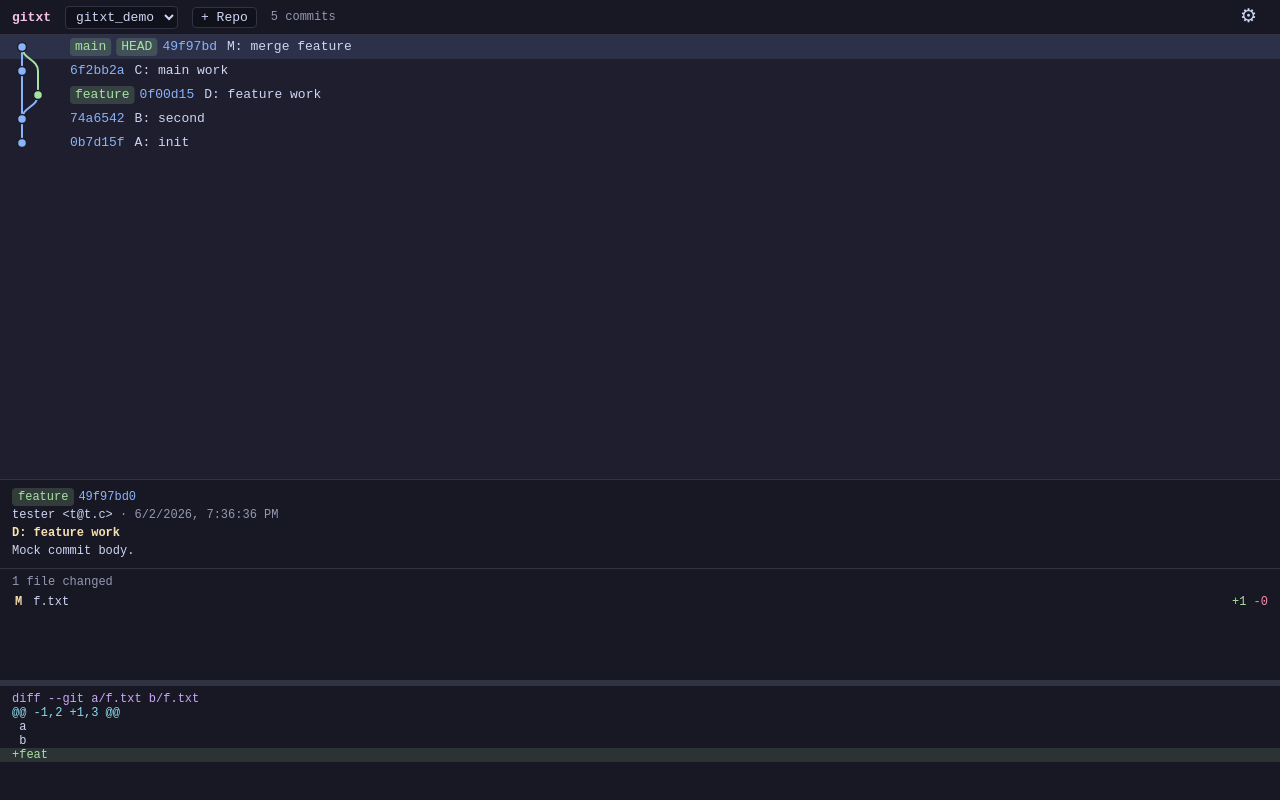
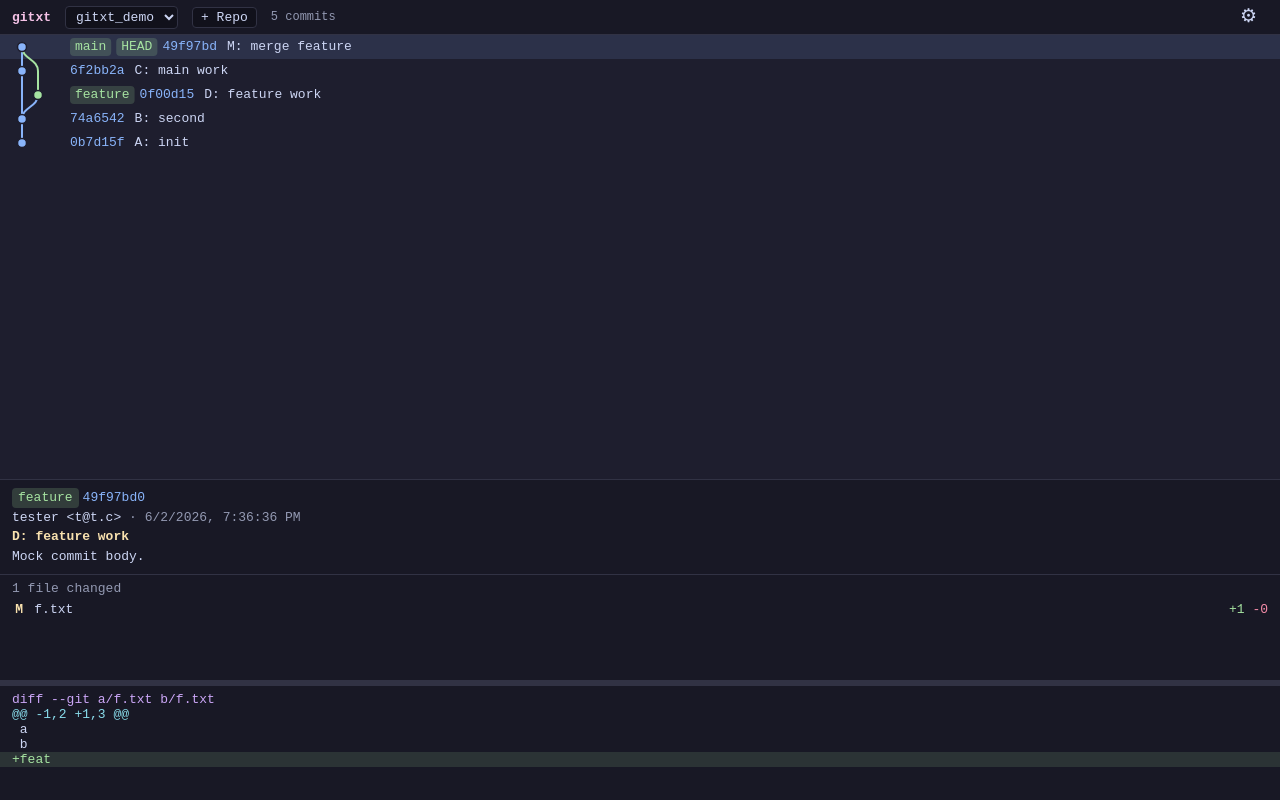
Before and after one commit to jlederman/gitxtr, a website built with Vite: page web/index.html in a window 1280 px wide. Built offline with nearby package versions, Linux system fonts and the light colour scheme.

Commit message:
fix: apply font size to the detail panes, not just the graph
The commit-message, changed-files, and diff panes hardcoded font-size:12px, so the Appearance font-size setting only affected the canvas graph. They now use var(--font-size) and scale with the setting; header chrome (status) stays fixed.

```diff
--- a/web/src/style.css
+++ b/web/src/style.css
@@ -97,7 +97,7 @@ canvas { position: absolute; inset: 0; display: block; }
 #detail-meta {
   padding: 8px 12px;
   border-bottom: 1px solid var(--border);
-  font-size: 12px;
+  font-size: var(--font-size);
   line-height: 1.5;
   flex: 0 0 auto;
   max-height: 55%;
@@ -123,7 +123,7 @@ canvas { position: absolute; inset: 0; display: block; }
   flex: 1 1 auto;
   min-height: 0;
   overflow: auto;
-  font-size: 12px;
+  font-size: var(--font-size);
   white-space: pre;
   padding: 6px 0;
 }
@@ -131,7 +131,7 @@ canvas { position: absolute; inset: 0; display: block; }
   flex: 1 1 auto;
   min-height: 0;
   overflow: auto;
-  font-size: 12px;
+  font-size: var(--font-size);
   padding: 4px 0;
 }
 #detail-files .fhead { padding: 2px 12px 4px; color: var(--muted); }
```
